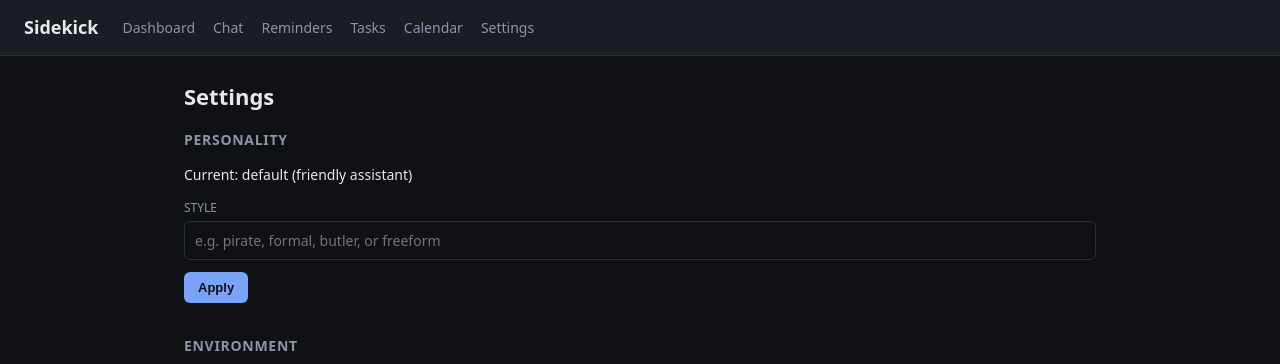
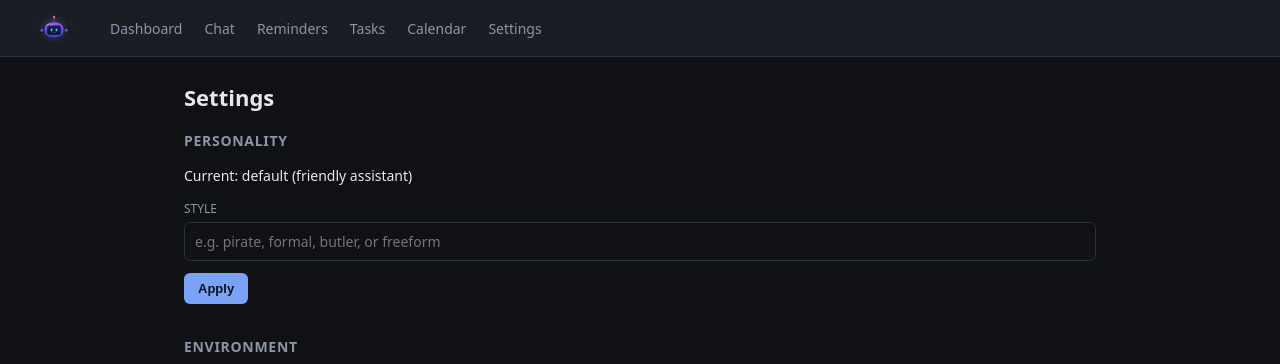
Before and after one commit to jaypetez/sidekick, a Python web app: template src/sidekick/web/templates/settings.html in a window 1280 px wide. Shown: the top 364 px of the page. Run offline with Jinja, Linux system fonts and the light colour scheme; the template is opened without the code that fills it, so the values that code supplies are empty.

Commit message:
feat(web): logo in topbar + no-cache headers on HTML (#26)
## Summary

- **Brand logo in the topbar.** Copied `docs/assets/sidekick-logo.svg`
into `web/static/` and used it as the brand mark (and favicon). Replaces
the plain "Sidekick" text.
- **No-cache middleware on HTML responses.** A small `web.middleware`
sets `Cache-Control: no-store, no-cache, must-revalidate` on `text/html`
responses. Static assets stay cached so this isn't expensive. Fixes the
stale-tab bug where nav clicks register on the server but the browser
keeps showing the previously-cached page.
- **base.html cleanup.** Moved the Jinja macro/`{% set %}` inside
`<body>` so the document structure is conventional.

## Why

User reported "links don't do anything, they don't change the pages" —
server logs confirmed GETs were arriving for `/chat`, `/tasks`, etc.,
but the rendered page wasn't updating in the browser. Classic browser
cache. The no-cache middleware makes this impossible going forward.

Also addresses "sidekick needs a logo on the web ux" — direct request.

## Test plan

- [ ] CI green
- [ ] `docker compose --profile ollama up -d --build sidekick` to pick
up the new image
- [ ] Hard refresh once (Ctrl+Shift+R) to drop the stale cache, then nav
links should switch pages immediately on every subsequent click
- [ ] Logo visible in the topbar; click brand → goes to `/`
- [ ] Favicon shows the logo too (tab icon)
- [ ] `curl -I http://localhost:8080/` shows `Cache-Control: no-store,
no-cache, must-revalidate`
- [ ] `curl -I http://localhost:8080/static/style.css` does **not**
carry the no-cache header (static cached)

🤖 Generated with [Claude Code](https://claude.com/claude-code)

Co-authored-by: Claude Opus 4.7 (1M context) <noreply@anthropic.com>

```diff
--- a/src/sidekick/web/static/style.css
+++ b/src/sidekick/web/static/style.css
@@ -16,13 +16,15 @@ a:hover { text-decoration: underline; }
 
 .topbar {
   display: flex; align-items: center; gap: 24px;
-  padding: 14px 24px;
+  padding: 10px 24px;
   background: var(--surface);
   border-bottom: 1px solid var(--border);
 }
-.brand { font-weight: 700; font-size: 18px; color: var(--text); }
+.brand { display: inline-flex; align-items: center; gap: 10px; color: var(--text); }
+.brand:hover { text-decoration: none; }
+.brand-logo { height: 36px; width: auto; display: block; }
 .topbar nav { display: flex; gap: 18px; }
-.topbar nav a { color: var(--muted); }
+.topbar nav a { color: var(--muted); padding: 4px 2px; }
 .topbar nav a:hover { color: var(--text); text-decoration: none; }
 
 main { max-width: 960px; margin: 0 auto; padding: 24px; }
--- a/src/sidekick/web/templates/base.html
+++ b/src/sidekick/web/templates/base.html
@@ -3,17 +3,21 @@
 <head>
   <meta charset="utf-8">
   <meta name="viewport" content="width=device-width, initial-scale=1">
+  <meta http-equiv="cache-control" content="no-cache">
   <title>{% block title %}Sidekick{% endblock %} — Sidekick admin</title>
   <link rel="stylesheet" href="/static/style.css">
+  <link rel="icon" type="image/svg+xml" href="/static/sidekick-logo.svg">
   <script src="https://unpkg.com/htmx.org@2.0.3" defer></script>
 </head>
-{% set current = request.path if request else '/' %}
-{% macro nav_link(href, label) -%}
-  <a href="{{ href }}" {% if current == href or (href != '/' and current.startswith(href)) %}class="active"{% endif %}>{{ label }}</a>
-{%- endmacro %}
 <body>
+  {% set current = request.path if request else '/' %}
+  {% macro nav_link(href, label) -%}
+  <a href="{{ href }}"{% if current == href or (href != '/' and current.startswith(href)) %} class="active"{% endif %}>{{ label }}</a>
+  {%- endmacro %}
   <header class="topbar">
-    <a class="brand" href="/">Sidekick</a>
+    <a class="brand" href="/" aria-label="Sidekick — go to dashboard">
+      <img class="brand-logo" src="/static/sidekick-logo.svg" alt="Sidekick">
+    </a>
     <nav>
       {{ nav_link('/', 'Dashboard') }}
       {{ nav_link('/chat', 'Chat') }}
```
Also changed, not shown: src/sidekick/web/app.py (+21 -1 lines), src/sidekick/web/static/sidekick-logo.svg (added).
